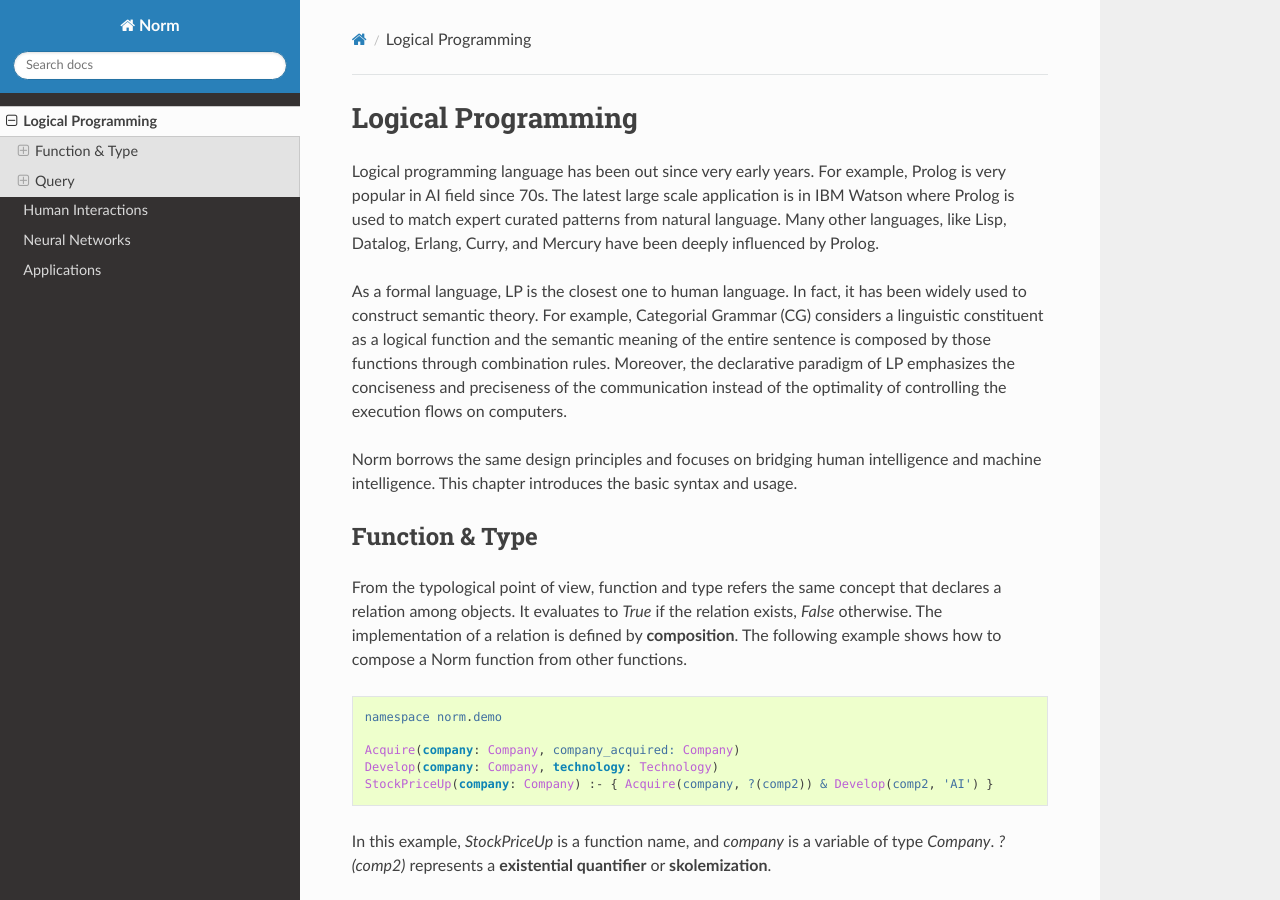
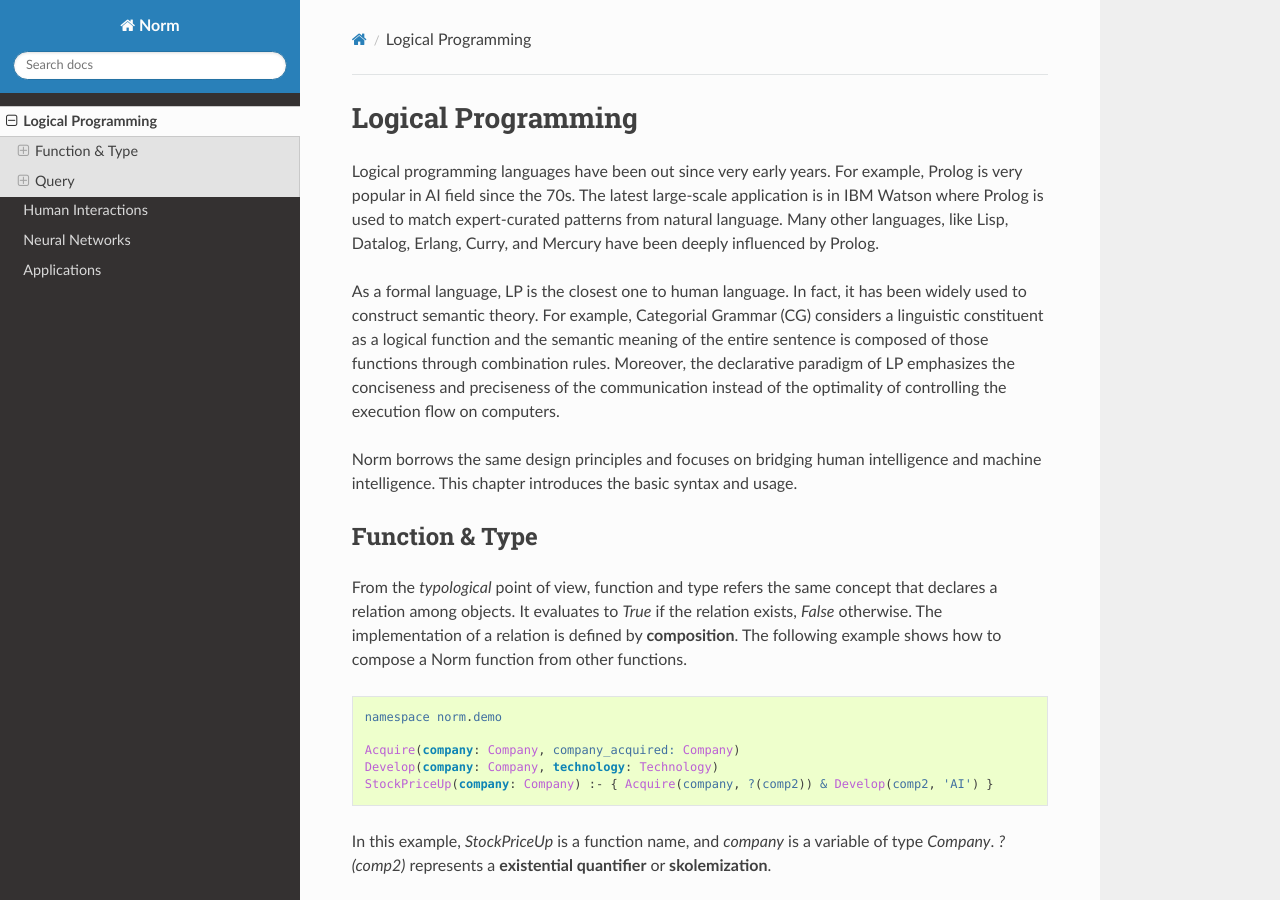
Before and after one commit to reasoned-ai/norm, a Sphinx documentation site: the page built from docs/language.rst, in a window 1280 px wide and 900 px high. Built offline with Sphinx 7.4.7 and the Read the Docs theme 2.0.0, drawn with Linux system fonts in a browser that asks for light colours; some of the changed text lies outside the part shown.

Commit message:
some corrections

```diff
--- a/docs/language.rst
+++ b/docs/language.rst
@@ -1,16 +1,16 @@
 Logical Programming
 ====================================
 
-Logical programming language has been out since very early years. For example,
-Prolog is very popular in AI field since 70s. The latest large scale application is in IBM Watson where Prolog
-is used to match expert curated patterns from natural language. Many other languages, like Lisp, Datalog, Erlang,
+Logical programming languages have been out since very early years. For example,
+Prolog is very popular in AI field since the 70s. The latest large-scale application is in IBM Watson where Prolog
+is used to match expert-curated patterns from natural language. Many other languages, like Lisp, Datalog, Erlang,
 Curry, and Mercury have been deeply influenced by Prolog.
 
 As a formal language, LP is the closest one to human language. In fact, it has been widely used to construct
 semantic theory. For example, Categorial Grammar (CG) considers a linguistic constituent as a
-logical function and the semantic meaning of the entire sentence is composed by those functions through combination
+logical function and the semantic meaning of the entire sentence is composed of those functions through combination
 rules. Moreover, the declarative paradigm of LP emphasizes the conciseness and preciseness of the communication
-instead of the optimality of controlling the execution flows on computers.
+instead of the optimality of controlling the execution flow on computers.
 
 Norm borrows the same design principles and focuses on bridging human intelligence and machine intelligence.
 This chapter introduces the basic syntax and usage.
@@ -18,7 +18,7 @@
 
 Function & Type
 -----------------------------
-From the typological point of view, function and type refers the same concept that declares a relation among objects.
+From the *typological* point of view, function and type refers the same concept that declares a relation among objects.
 It evaluates to *True* if the relation exists, *False* otherwise. The implementation of a relation is defined by
 **composition**. The following example shows how to compose a Norm function from other functions.
 
@@ -133,7 +133,7 @@
 ^^^^^^^^^^^^^^^^^^^^^^^
 
 Higher order functions allow Norm to go beyond *propositional logic* and *first order logic*, and fully support
-$\lambda$ calculus.
+:math:`\lambda`-calculus.
 
 .. code-block:: prolog
 
```
Also changed, not shown: docs/index.rst (+5 -5 lines).
